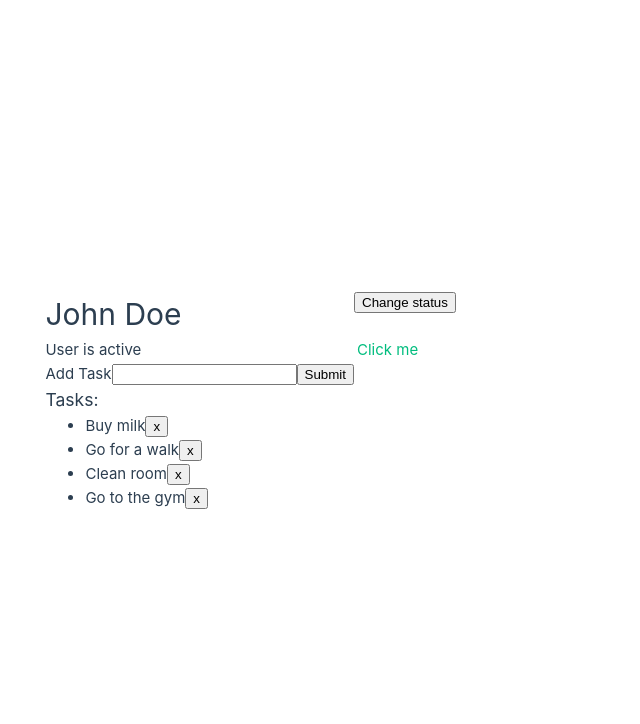
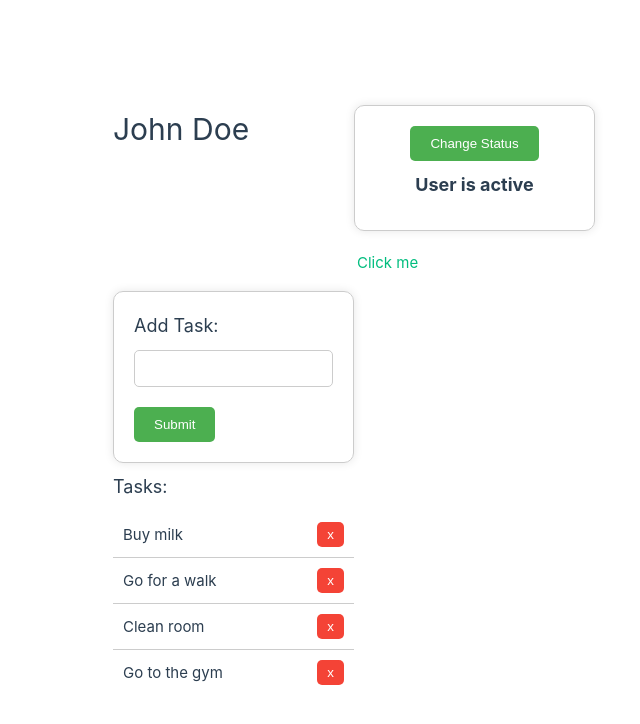
Before and after one commit to Ristox/vue-cc-2024, a Vue app: page / in a window 1280 px wide. Shown: the top 724 px of the page, without its empty margins (286-926 px from the left). Built offline with nearby package versions, Linux system fonts and the light colour scheme.

Commit message:
App2.vue | add styling to enhance appearance

```diff
--- a/src/App2.vue
+++ b/src/App2.vue
@@ -34,34 +34,28 @@ const deleteTask = (index) => {
 <template>
   <h1>{{ name }}</h1>
 
-  <div>
-    <button @click="toggleStatus">Change status</button>
+  <div class="status-container">
+    <button @click="toggleStatus" class="status-btn">Change Status</button>
+    <p v-if="status === 'active'" class="status-text">User is active</p>
+    <p v-else-if="status === 'pending'" class="status-text">User is pending</p>
+    <p v-else class="status-text">User is not active</p>
   </div>
 
   <div v-if="status === 'active'">
-    <p>User is active</p>
-
-    <form @submit.prevent="addTask">
-      <label for="newTask">Add Task</label>
-      <input type="text" id="newTask" name="newTask" v-model="newTask">
-      <button type="submit">Submit</button>
+    <form @submit.prevent="addTask" class="task-form">
+      <label for="newTask" class="block">Add Task:</label>
+      <input type="text" id="newTask" name="newTask" v-model="newTask" class="input-field">
+      <button type="submit" class="submit-btn">Submit</button>
     </form>
 
     <h3>Tasks:</h3>
-    <ul>
-      <li v-for="(task, index) in tasks" :key="task">
+    <ul class="task-list">
+      <li v-for="(task, index) in tasks" :key="task" class="task-item">
         <span>{{ task }}</span>
-        <button @click="deleteTask(index)">x</button>
+        <button @click="deleteTask(index)" class="delete-btn">x</button>
       </li>
     </ul>
   </div>
-
-  <p v-else-if="status === 'pending'">
-    User is pending
-  </p>
-  <p v-else>
-    User is not active
-  </p>
 
   <div>
     <a :href="link">Click me</a>
@@ -69,5 +63,107 @@ const deleteTask = (index) => {
 </template>
 
 <style scoped>
+.status-container {
+  display: flex;
+  flex-direction: column;
+  align-items: center;
+  padding: 20px;
+  border: 1px solid #ccc;
+  border-radius: 10px;
+  box-shadow: 0 0 10px rgba(0, 0, 0, 0.1);
+  margin-bottom: 20px;
+}
 
+.status-btn {
+  padding: 10px 20px;
+  background-color: #4CAF50;
+  color: #fff;
+  border: none;
+  border-radius: 5px;
+  cursor: pointer;
+  margin-bottom: 10px;
+}
+
+.status-btn:hover {
+  background-color: #3e8e41;
+}
+
+.status-text {
+  font-size: 18px;
+  font-weight: bold;
+  margin-bottom: 10px;
+}
+
+.task-form {
+  display: flex;
+  flex-direction: column;
+  align-items: flex-start;
+  padding: 20px;
+  border: 1px solid #ccc;
+  border-radius: 10px;
+  box-shadow: 0 0 10px rgba(0, 0, 0, 0.1);
+  margin-top: 40px;
+}
+
+.input-field {
+  padding: 10px;
+  margin-bottom: 20px;
+  border: 1px solid #ccc;
+  border-radius: 5px;
+}
+
+.submit-btn {
+  padding: 10px 20px;
+  background-color: #4CAF50;
+  color: #fff;
+  border: none;
+  border-radius: 5px;
+  cursor: pointer;
+}
+
+.submit-btn:hover {
+  background-color: #3e8e41;
+}
+
+.task-list {
+  list-style: none;
+  padding: 0;
+  margin: 0;
+}
+
+.task-item {
+  display: flex;
+  justify-content: space-between;
+  align-items: center;
+  padding: 10px;
+  border-bottom: 1px solid #ccc;
+}
+
+.task-item:last-child {
+  border-bottom: none;
+}
+
+.delete-btn {
+  background-color: #f44336;
+  color: #fff;
+  border: none;
+  padding: 5px 10px;
+  border-radius: 5px;
+  cursor: pointer;
+}
+
+.delete-btn:hover {
+  background-color: #e91e63;
+}
+
+.block {
+  font-size: 18px;
+  margin-bottom: 10px;
+}
+
+h3 {
+  font-size: 18px;
+  margin-bottom: 10px;
+  margin-top: 10px;
+}
 </style>
```
